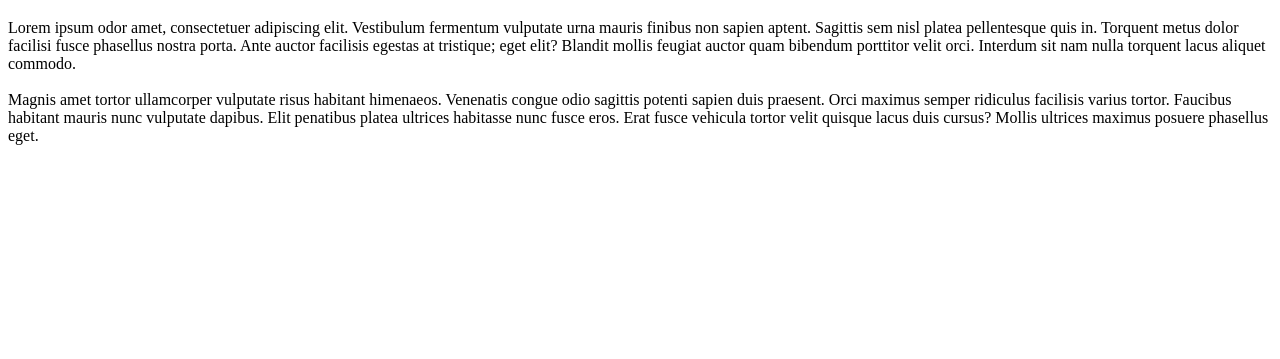
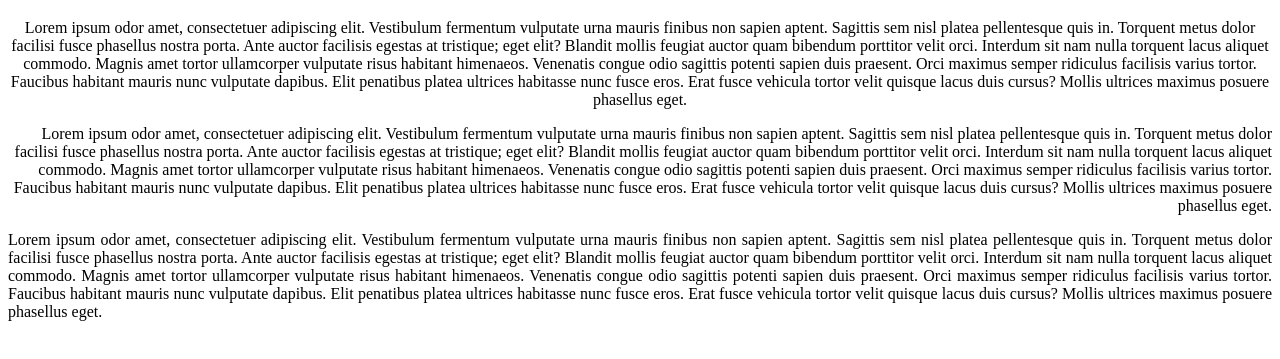
Before and after one commit to Ferchos777/Ferchos777.github.io, a plain HTML site: page Actividad_03.html in a window 1280 px wide. Shown: the part 61-420 px from the top of the page. Drawn offline with Linux system fonts and the light colour scheme.

Commit message:
Update Actividad_03.html

```diff
--- a/Actividad_03.html
+++ b/Actividad_03.html
@@ -10,8 +10,8 @@
     </head>
     <body>
         <h1>Unidad 1 | Actividad 3 :: Tema (Parrafo)</h1>
-        <p>Lorem ipsum odor amet, consectetuer adipiscing elit. Vestibulum fermentum vulputate urna mauris finibus non sapien aptent. Sagittis sem nisl platea pellentesque quis in. Torquent metus dolor facilisi fusce phasellus nostra porta. Ante auctor facilisis egestas at tristique; eget elit? Blandit mollis feugiat auctor quam bibendum porttitor velit orci. Interdum sit nam nulla torquent lacus aliquet commodo.
-        <br><br>
-Magnis amet tortor ullamcorper vulputate risus habitant himenaeos. Venenatis congue odio sagittis potenti sapien duis praesent. Orci maximus semper ridiculus facilisis varius tortor. Faucibus habitant mauris nunc vulputate dapibus. Elit penatibus platea ultrices habitasse nunc fusce eros. Erat fusce vehicula tortor velit quisque lacus duis cursus? Mollis ultrices maximus posuere phasellus eget.</p>
+        <p align="center">Lorem ipsum odor amet, consectetuer adipiscing elit. Vestibulum fermentum vulputate urna mauris finibus non sapien aptent. Sagittis sem nisl platea pellentesque quis in. Torquent metus dolor facilisi fusce phasellus nostra porta. Ante auctor facilisis egestas at tristique; eget elit? Blandit mollis feugiat auctor quam bibendum porttitor velit orci. Interdum sit nam nulla torquent lacus aliquet commodo. Magnis amet tortor ullamcorper vulputate risus habitant himenaeos. Venenatis congue odio sagittis potenti sapien duis praesent. Orci maximus semper ridiculus facilisis varius tortor. Faucibus habitant mauris nunc vulputate dapibus. Elit penatibus platea ultrices habitasse nunc fusce eros. Erat fusce vehicula tortor velit quisque lacus duis cursus? Mollis ultrices maximus posuere phasellus eget.</p>
+        <p align="right">Lorem ipsum odor amet, consectetuer adipiscing elit. Vestibulum fermentum vulputate urna mauris finibus non sapien aptent. Sagittis sem nisl platea pellentesque quis in. Torquent metus dolor facilisi fusce phasellus nostra porta. Ante auctor facilisis egestas at tristique; eget elit? Blandit mollis feugiat auctor quam bibendum porttitor velit orci. Interdum sit nam nulla torquent lacus aliquet commodo. Magnis amet tortor ullamcorper vulputate risus habitant himenaeos. Venenatis congue odio sagittis potenti sapien duis praesent. Orci maximus semper ridiculus facilisis varius tortor. Faucibus habitant mauris nunc vulputate dapibus. Elit penatibus platea ultrices habitasse nunc fusce eros. Erat fusce vehicula tortor velit quisque lacus duis cursus? Mollis ultrices maximus posuere phasellus eget.</p>
+        <p align="justify">Lorem ipsum odor amet, consectetuer adipiscing elit. Vestibulum fermentum vulputate urna mauris finibus non sapien aptent. Sagittis sem nisl platea pellentesque quis in. Torquent metus dolor facilisi fusce phasellus nostra porta. Ante auctor facilisis egestas at tristique; eget elit? Blandit mollis feugiat auctor quam bibendum porttitor velit orci. Interdum sit nam nulla torquent lacus aliquet commodo. Magnis amet tortor ullamcorper vulputate risus habitant himenaeos. Venenatis congue odio sagittis potenti sapien duis praesent. Orci maximus semper ridiculus facilisis varius tortor. Faucibus habitant mauris nunc vulputate dapibus. Elit penatibus platea ultrices habitasse nunc fusce eros. Erat fusce vehicula tortor velit quisque lacus duis cursus? Mollis ultrices maximus posuere phasellus eget.</p>
     </body>
 </html>
```
